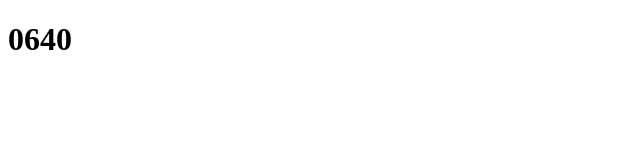
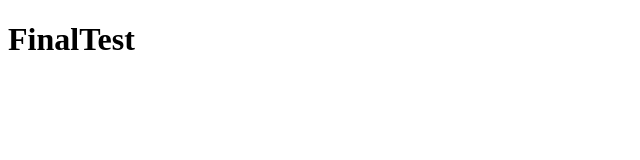
Before and after one commit to EliteWilson/Profilio, a plain HTML site: page ProfolioWeb/index.html in a window 1280 px wide. Shown: the whole page, without its empty margins (0-640 px from the left). Drawn offline with Linux system fonts and the light colour scheme.

Commit message:
FinalTest

```diff
--- a/ProfolioWeb/index.html
+++ b/ProfolioWeb/index.html
@@ -6,7 +6,7 @@
     <meta name="viewport" content="width=device-width, initial-scale=1.0">
     <title>Wilson"sProfilio</title>
 </head>
-<h1>0640</h1>
+<h1>FinalTest</h1>
 
 <body>
 
```
